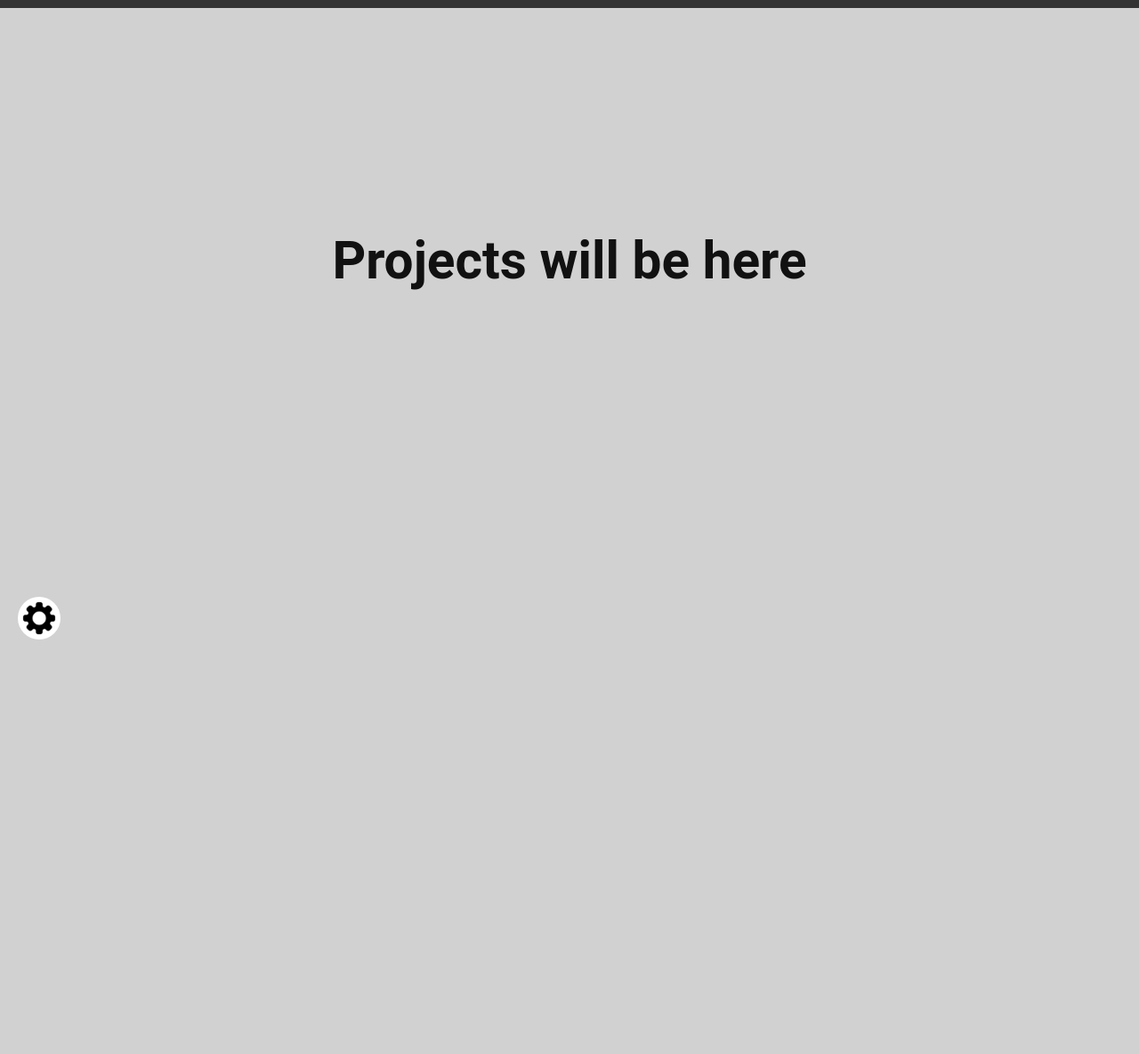
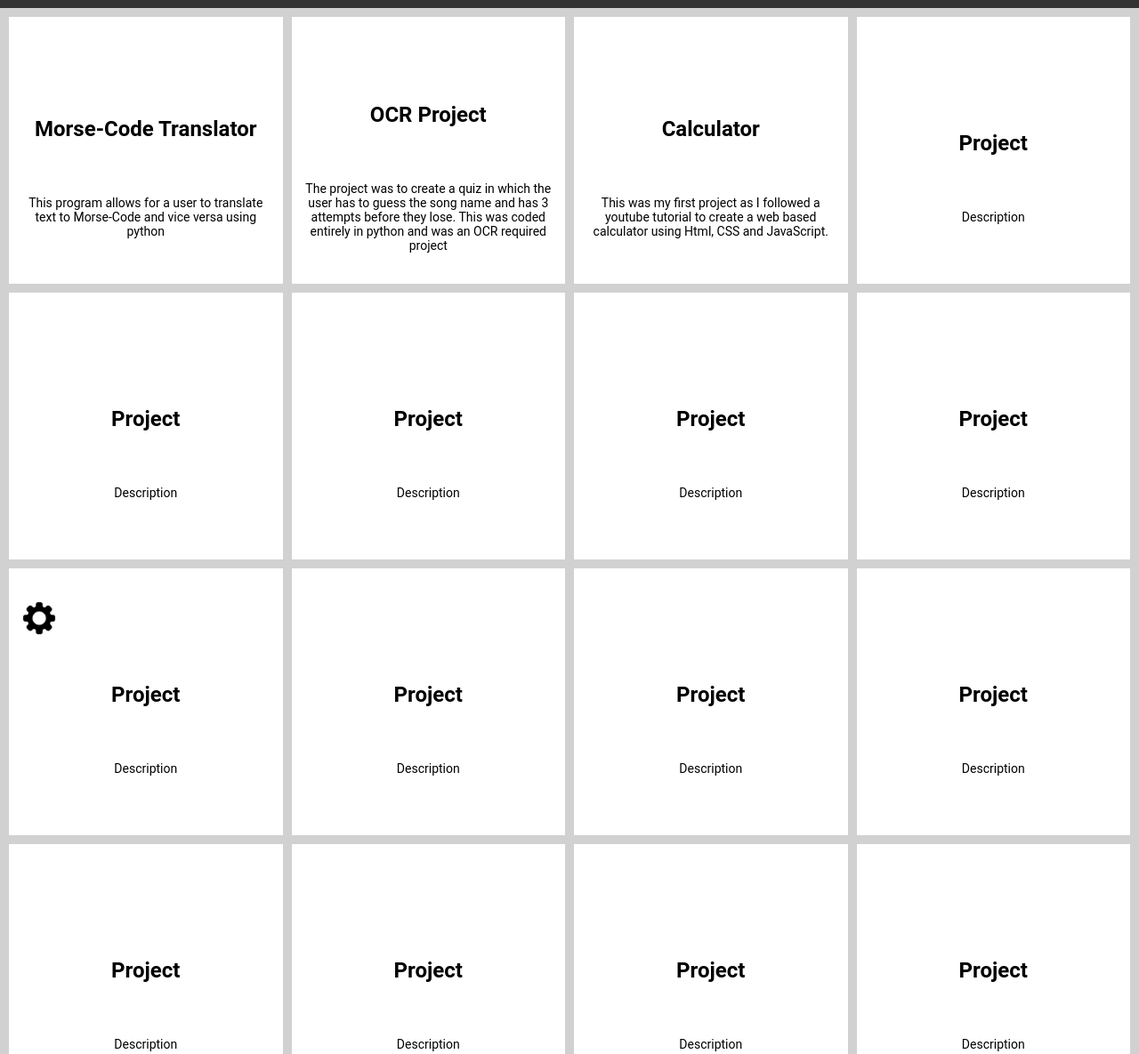
Before and after one commit to Batmxn/Website, a plain HTML site: page projects.html in a window 1280 px wide. Shown: the part 61-1246 px from the top of the page at 89% size. Before the commit the page ends 800 px from the top, so only its background shows below. Drawn offline with Linux system fonts and the light colour scheme.

Commit message:
Projects content

```diff
--- a/projects.html
+++ b/projects.html
@@ -1,13 +1,54 @@
 <!DOCTYPE html>
-<html lang="en">
+<html>
 <head>
     <meta charset="UTF-8">
     <meta name="viewport" content="width=device-width, initial-scale=1.0">
     <title>My Projects</title>
     <link rel="stylesheet" href="styles.css">
     <link rel="icon" type="image/x-icon" href="favicon.png">
+    <style>
+        body {
+            margin: 0;
+            padding: 0;
+        }
+
+        .grid-container {
+            display: grid;
+            grid-template-columns: repeat(auto-fit, minmax(250px, 1fr));
+            grid-auto-rows: 300px;
+            gap: 10px;
+            padding: 10px;
+        }
+
+        .grid-item {
+            background-color: white;
+            display: flex;
+            flex-direction: column; /* Add this line */
+            align-items: center;
+            justify-content: center;
+            font-size: 24px;
+            font-weight: bold;
+        }
+
+        .grid-item a {
+            display: flex;
+            align-items: center;
+            justify-content: center;
+            text-decoration: none;
+            color: black;
+            width: 100%;
+            height: 50%;
+        }
+
+        .paragraph-text {
+            font-size: 14px;
+            font-weight: normal;
+            text-align: center;
+            padding: 0 10px;
+        }
+
+    </style>
 </head>
-
 <body>
     <header>
         <div class="container-head">
@@ -25,15 +66,79 @@
             </div>
         </div>
     </header>
-
-    <section class="about-content">
-        <div class="container">
-            <h3>Projects will be here</h3>
-            <p></p>
+    <div class="grid-container">
+        <div class="grid-item" style="color: black;">
+            <a href="https://github.com/Batmxn/Morse-Code"><span>Morse-Code Translator</span></a>
+            <p class="paragraph-text">This program allows for a user to translate text to Morse-Code and vice versa using python</p>
         </div>
-    </section>
-
-    <!-- Rest of your content for the About Page -->
+        <div class="grid-item" style="color: black;">
+            <a href="https://github.com/Batmxn/School-Coding"><span>OCR Project</span></a>
+            <p class="paragraph-text">The project was to create a quiz in which the user has to guess the song name and has 3 attempts before they lose. This was coded entirely in python and was an OCR required project</p>
+        </div>
+        <div class="grid-item" style="color: black;">
+            <a href="https://github.com/Batmxn/Calculator"><span>Calculator</span></a>
+            <p class="paragraph-text">This was my first project as I followed a youtube tutorial to create a web based calculator using Html, CSS and JavaScript.</p>
+        </div>
+        <div class="grid-item" style="color: black;">
+            <a href="#"><span>Project</span></a>
+            <p class="paragraph-text">Description</p>
+        </div>
+        <div class="grid-item" style="color: black;">
+            <a href="#"><span>Project</span></a>
+            <p class="paragraph-text">Description</p>
+        </div>
+        <div class="grid-item" style="color: black;">
+            <a href="#"><span>Project</span></a>
+            <p class="paragraph-text">Description</p>
+        </div>
+        <div class="grid-item" style="color: black;">
+            <a href="#"><span>Project</span></a>
+            <p class="paragraph-text">Description</p>
+        </div>
+        <div class="grid-item" style="color: black;">
+            <a href="#"><span>Project</span></a>
+            <p class="paragraph-text">Description</p>
+        </div>
+        <div class="grid-item" style="color: black;">
+            <a href="#"><span>Project</span></a>
+            <p class="paragraph-text">Description</p>
+        </div>
+        <div class="grid-item" style="color: black;">
+            <a href="#"><span>Project</span></a>
+            <p class="paragraph-text">Description</p>
+        </div>
+        <div class="grid-item" style="color: black;">
+            <a href="#"><span>Project</span></a>
+            <p class="paragraph-text">Description</p>
+        </div>
+        <div class="grid-item" style="color: black;">
+            <a href="#"><span>Project</span></a>
+            <p class="paragraph-text">Description</p>
+        </div>
+        <div class="grid-item" style="color: black;">
+            <a href="#"><span>Project</span></a>
+            <p class="paragraph-text">Description</p>
+        </div>
+        <div class="grid-item" style="color: black;">
+            <a href="#"><span>Project</span></a>
+            <p class="paragraph-text">Description</p>
+        </div>
+        <div class="grid-item" style="color: black;">
+            <a href="#"><span>Project</span></a>
+            <p class="paragraph-text">Description</p>
+        </div>
+        <div class="grid-item" style="color: black;">
+            <a href="#"><span>Project</span></a>
+            <p class="paragraph-text">Description</p>
+        </div>
+        <div class="grid-item" style="color: black;">
+            <a href="#"><span>Project</span></a>
+            <p class="paragraph-text">Description</p>
+        </div>
+        <div class="grid-item" style="color: black;">
+            <a href="#"><span>Project</span></a>
+            <p class="paragraph-text">Description</p>
+        </div>
 
     <button id="cookieButton" class="cookie-button"></button>
     <div id="cookiePopout" class="cookie-popout">
```
